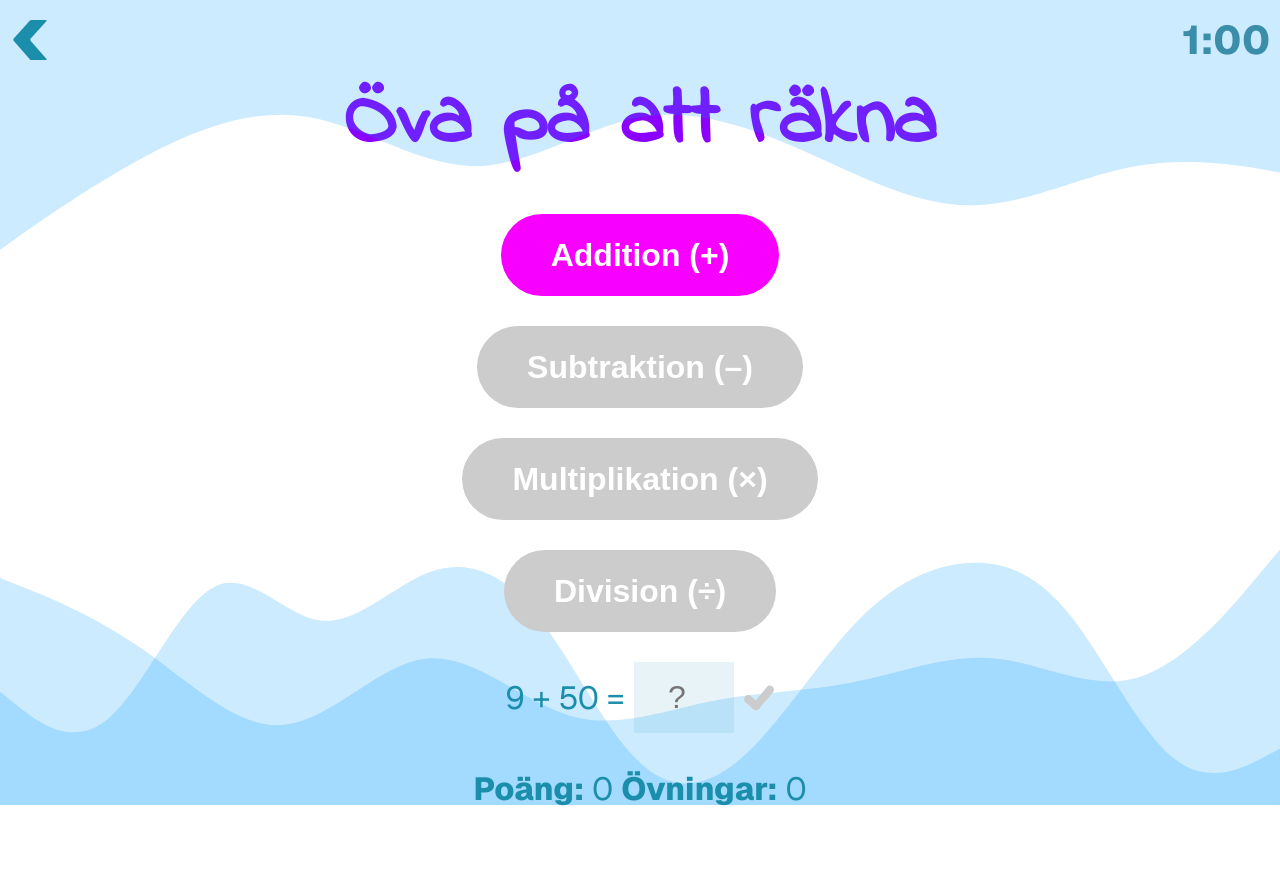
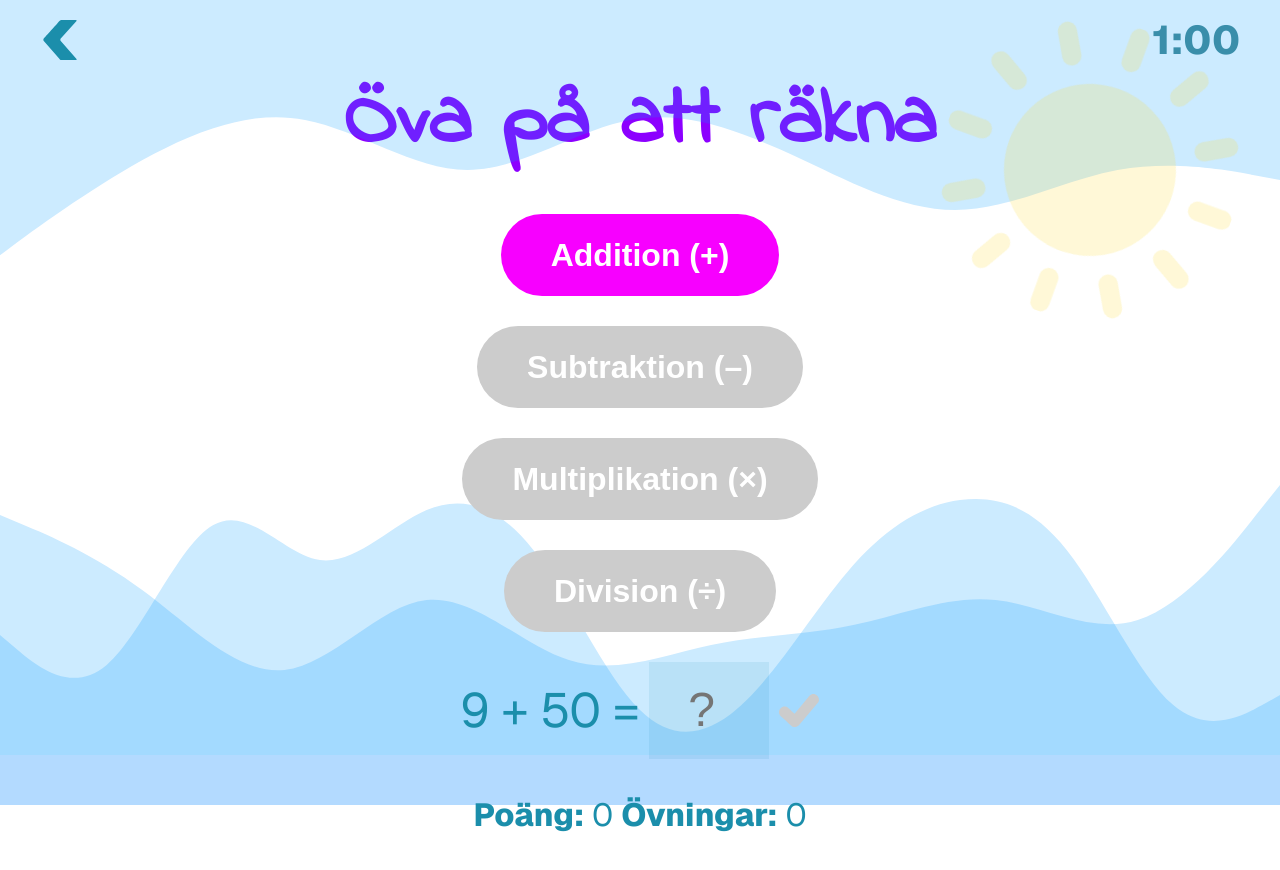
Before and after one commit to calmfors/word-app, a Next.js app: page /math in a window 1280 px wide. Before the commit the page ends 844 px from the top, so only its background shows below. Built offline with nearby package versions, Linux system fonts and the light colour scheme; no server answers.

Commit message:
Add some design elements

```diff
--- a/src/app/components/Header.js
+++ b/src/app/components/Header.js
@@ -3,7 +3,7 @@ import React, { useEffect, useState } from 'react';
 import styles from "../subpages.module.css";
 import { useRouter } from 'next/navigation';
 
-export default function Header({timer, setTimer, startTimer, duration, keyboardOpen, intervalRef}) {
+export default function Header({ timer, setTimer, startTimer, duration, keyboardOpen, intervalRef }) {
   const router = useRouter();
 
   useEffect(() => {
@@ -28,14 +28,17 @@ export default function Header({timer, setTimer, startTimer, duration, keyboardO
 
   return (
     <header className={`${styles.header} ${keyboardOpen && window.innerWidth < 768 ? styles.keyboardOpen : ''}`}>
-      <svg xmlns="http://www.w3.org/2000/svg" viewBox="0 0 1440 320">
+      <svg xmlns="http://www.w3.org/2000/svg" viewBox="0 0 1440 320" preserveAspectRatio="none">
         <path fill="#0099ff" d="M0,288L30,266.7C60,245,120,203,180,170.7C240,139,300,117,360,128C420,139,480,181,540,181.3C600,181,660,139,720,128C780,117,840,139,900,165.3C960,192,1020,224,1080,224C1140,224,1200,192,1260,181.3C1320,171,1380,181,1410,186.7L1440,192L1440,0L1410,0C1380,0,1320,0,1260,0C1200,0,1140,0,1080,0C1020,0,960,0,900,0C840,0,780,0,720,0C660,0,600,0,540,0C480,0,420,0,360,0C300,0,240,0,180,0C120,0,60,0,30,0L0,0Z"></path>
       </svg>
-      <button className={styles.backButton} onClick={() => router.back()}></button>
-      <div className={styles.timer}>
-        <span>
-          {Math.floor(timer / 60)}:{timer % 60 < 10 ? `0${timer % 60}` : timer % 60}
-        </span>
+      <div className={styles.widthLimiter}>
+        <svg id="sun" fill="#fcdb33" data-name="Layer 1" xmlns="http://www.w3.org/2000/svg" viewBox="0 0 122.88 122.88"><path d="M30,13.21A3.93,3.93,0,1,1,36.8,9.27L41.86,18A3.94,3.94,0,1,1,35.05,22L30,13.21Zm31.45,13A35.23,35.23,0,1,1,36.52,36.52,35.13,35.13,0,0,1,61.44,26.2ZM58.31,4A3.95,3.95,0,1,1,66.2,4V14.06a3.95,3.95,0,1,1-7.89,0V4ZM87.49,10.1A3.93,3.93,0,1,1,94.3,14l-5.06,8.76a3.93,3.93,0,1,1-6.81-3.92l5.06-8.75ZM109.67,30a3.93,3.93,0,1,1,3.94,6.81l-8.75,5.06a3.94,3.94,0,1,1-4-6.81L109.67,30Zm9.26,28.32a3.95,3.95,0,1,1,0,7.89H108.82a3.95,3.95,0,1,1,0-7.89Zm-6.15,29.18a3.93,3.93,0,1,1-3.91,6.81l-8.76-5.06A3.93,3.93,0,1,1,104,82.43l8.75,5.06ZM92.89,109.67a3.93,3.93,0,1,1-6.81,3.94L81,104.86a3.94,3.94,0,0,1,6.81-4l5.06,8.76Zm-28.32,9.26a3.95,3.95,0,1,1-7.89,0V108.82a3.95,3.95,0,1,1,7.89,0v10.11Zm-29.18-6.15a3.93,3.93,0,0,1-6.81-3.91l5.06-8.76A3.93,3.93,0,1,1,40.45,104l-5.06,8.75ZM13.21,92.89a3.93,3.93,0,1,1-3.94-6.81L18,81A3.94,3.94,0,1,1,22,87.83l-8.76,5.06ZM4,64.57a3.95,3.95,0,1,1,0-7.89H14.06a3.95,3.95,0,1,1,0,7.89ZM10.1,35.39A3.93,3.93,0,1,1,14,28.58l8.76,5.06a3.93,3.93,0,1,1-3.92,6.81L10.1,35.39Z" /></svg>
+        <button className={styles.backButton} onClick={() => router.back()}></button>
+        <div className={styles.timer} style={{ color: timer < 11 ? 'red' : '' }}>
+          <span>
+            {Math.floor(timer / 60)}:{timer % 60 < 10 ? `0${timer % 60}` : timer % 60}
+          </span>
+        </div>
       </div>
     </header>
   );
--- a/src/app/globals.css
+++ b/src/app/globals.css
@@ -41,10 +41,20 @@ footer {
   right: 0;
   width: 100%;
   z-index: -1;
+
+}
+
+footer div {
+  background-color: #b3daff;
+  height: 50px;
+  width: 100%;
 }
 
 footer svg {
   position: absolute;
-  bottom: 0;
+  bottom: 50px;
+  height: min(300px, calc(100vw / 3));
+  min-height: 150px;
+  width: 100vw;
   opacity: 0.2;
 }
--- a/src/app/layout.js
+++ b/src/app/layout.js
@@ -27,10 +27,10 @@ export default function RootLayout({ children }) {
       <body className={`${geistSans.variable} ${geistMono.variable}`}>
         {children}
         <footer>
-          <svg xmlns="http://www.w3.org/2000/svg" viewBox="0 0 1440 320">
+          <svg xmlns="http://www.w3.org/2000/svg" viewBox="0 0 1440 320" preserveAspectRatio="none">
             <path fill="#0099ff" d="M0,64L26.7,74.7C53.3,85,107,107,160,144C213.3,181,267,235,320,229.3C373.3,224,427,160,480,154.7C533.3,149,587,203,640,218.7C693.3,235,747,213,800,202.7C853.3,192,907,192,960,181.3C1013.3,171,1067,149,1120,154.7C1173.3,160,1227,192,1280,176C1333.3,160,1387,96,1413,64L1440,32L1440,320L1413.3,320C1386.7,320,1333,320,1280,320C1226.7,320,1173,320,1120,320C1066.7,320,1013,320,960,320C906.7,320,853,320,800,320C746.7,320,693,320,640,320C586.7,320,533,320,480,320C426.7,320,373,320,320,320C266.7,320,213,320,160,320C106.7,320,53,320,27,320L0,320Z"></path>
           </svg>
-          <svg xmlns="http://www.w3.org/2000/svg" viewBox="0 0 1440 320">
+          <svg xmlns="http://www.w3.org/2000/svg" viewBox="0 0 1440 320" preserveAspectRatio="none">
             <path fill="#0099ff" d="M0,192L20,208C40,224,80,256,120,224C160,192,200,96,240,74.7C280,53,320,107,360,112C400,117,440,75,480,58.7C520,43,560,53,600,101.3C640,149,680,235,720,272C760,309,800,299,840,261.3C880,224,920,160,960,117.3C1000,75,1040,53,1080,48C1120,43,1160,53,1200,101.3C1240,149,1280,235,1320,266.7C1360,299,1400,277,1420,266.7L1440,256L1440,320L1420,320C1400,320,1360,320,1320,320C1280,320,1240,320,1200,320C1160,320,1120,320,1080,320C1040,320,1000,320,960,320C920,320,880,320,840,320C800,320,760,320,720,320C680,320,640,320,600,320C560,320,520,320,480,320C440,320,400,320,360,320C320,320,280,320,240,320C200,320,160,320,120,320C80,320,40,320,20,320L0,320Z"></path>
           </svg>
           <div></div>
--- a/src/app/math/page.js
+++ b/src/app/math/page.js
@@ -209,7 +209,7 @@ export default function MathProblems() {
           <label htmlFor="answer" className={styles.hidden}>Svar:</label>
           <input ref={inputRef} id="answer" type="number" placeholder="?" value={answer} onChange={(e) => setAnswer(e.target.value)} onKeyUp={(e) => e.key === 'Enter' && correctAnswer === null && timer > 0 && checkAnswer()} onClick={() => setStartTimer(true)} onFocus={() => setKeyboardOpen(true)} onBlur={() => setKeyboardOpen(false)} />
           <button className={styles.checkmark} onClick={checkAnswer} disabled={!answer || timer === 0} >
-            <svg width="30" height="30" fill={answer ? '#10a64a' : '#ccc'} id="Layer_1" data-name="Layer 1" xmlns="http://www.w3.org/2000/svg" viewBox="0 0 122.88 101.6"><defs></defs><title>tick-green</title><path d="M4.67,67.27c-14.45-15.53,7.77-38.7,23.81-24C34.13,48.4,42.32,55.9,48,61L93.69,5.3c15.33-15.86,39.53,7.42,24.4,23.36L61.14,96.29a17,17,0,0,1-12.31,5.31h-.2a16.24,16.24,0,0,1-11-4.26c-9.49-8.8-23.09-21.71-32.91-30v0Z" /></svg>
+            <svg fill={answer ? '#10a64a' : '#ccc'} id="Layer_1" data-name="Layer 1" xmlns="http://www.w3.org/2000/svg" viewBox="0 0 122.88 101.6"><defs></defs><title>tick-green</title><path d="M4.67,67.27c-14.45-15.53,7.77-38.7,23.81-24C34.13,48.4,42.32,55.9,48,61L93.69,5.3c15.33-15.86,39.53,7.42,24.4,23.36L61.14,96.29a17,17,0,0,1-12.31,5.31h-.2a16.24,16.24,0,0,1-11-4.26c-9.49-8.8-23.09-21.71-32.91-30v0Z" /></svg>
           </button>
         </div>
           : <p>Laddar...</p>}
--- a/src/app/page.module.css
+++ b/src/app/page.module.css
@@ -31,7 +31,7 @@
   margin-bottom: 20px
 }
 
-.main > h1 {
+.main>h1 {
   margin-top: 80px;
 }
 
@@ -138,19 +138,19 @@
 }
 
 .main ul li:nth-child(1) {
-  animation-delay: 2s;
+  animation-delay: 1s;
 }
 
 .main ul li:nth-child(2) {
-  animation-delay: 2.2s;
+  animation-delay: 1.2s;
 }
 
 .main ul li:nth-child(3) {
-  animation-delay: 2.4s;
+  animation-delay: 1.4s;
 }
 
 .main ul li:nth-child(4) {
-  animation-delay: 2.6s;
+  animation-delay: 1.6s;
 }
 
 .main ul.wordListNoSound {
@@ -269,15 +269,19 @@ button.speaker:hover {
 }
 
 .main .problem input {
-  font-size: 32px;
+  font-size: 48px;
   line-height: 1.6;
   margin-left: 10px;
   padding: 10px;
-  width:100px;
-  border:none;
+  width: 120px;
+  border: none;
   background-color: rgba(27, 142, 171, 0.1);
   color: #1b8eab;
   text-align: center;
+}
+
+.main .problem p {
+  font-size: 48px;
 }
 
 .main .problem input:focus-visible {
@@ -287,13 +291,15 @@ button.speaker:hover {
 .main .problem input:focus::placeholder {
   color: transparent;
 }
+
 .main button.checkmark {
   background-color: transparent;
-  padding:0;
-  width: 30px;
-  height: 30px;
+  padding: 0;
+  width: 40px;
+  height: 40px;
   margin-left: 10px;
 }
+
 @keyframes slideInFromLeft {
   from {
     transform: translateX(-150%);
@@ -309,7 +315,7 @@ button.speaker:hover {
 
 @media (max-width: 768px) {
   .page {
-    padding: 0px 10px;
+    padding: 0px 10px 30px;
   }
 
   .main {
@@ -334,6 +340,31 @@ button.speaker:hover {
 
   .problem {
     margin: 20px 0;
+  }
+
+  .main .problem input {
+    font-size: 32px;
+    width: 100px;
+  }
+
+  .main .problem input::-webkit-inner-spin-button,
+    .main .problem input::-webkit-outer-spin-button {
+    -webkit-appearance: none;
+    -moz-appearance: none;
+    appearance: none;
+    margin: 0; }
+/*
+  .main .problem input[type=number] {
+    -moz-appearance: textfield;
+  } */
+
+  .main .problem .checkmark {
+    width: 30px;
+    height: 30px;
+  }
+
+  .main .problem p {
+    font-size: 32px;
   }
 
   .main p .word {
--- a/src/app/subpages.module.css
+++ b/src/app/subpages.module.css
@@ -1,9 +1,6 @@
 .header {
   position: fixed;
-  display: flex;
-  align-items: center;
-  justify-content: space-between;
-  width: 100%;
+  width: 100vw;
   padding: 20px 10px;
   z-index: 10;
 }
@@ -13,9 +10,32 @@
   top: 0;
   left: -20px;
   right: -20px;
-  opacity:0;
+  opacity: 0;
   animation: slideInFromTop 0.6s cubic-bezier(0.23, 1, 0.32, 1) forwards;
   animation-delay: 0.2s;
+  height: min(300px, calc(100vw / 2));
+  width: calc(100% + 20px);
+  min-height: 150px;
+}
+
+.widthLimiter {
+  display: flex;
+  align-items: center;
+  justify-content: space-between;
+  width: 100%;
+  max-width: 1200px;
+  margin: 0 auto;
+  position: relative;
+}
+
+.widthLimiter svg {
+  width: 300px;
+  height: 300px;
+  opacity: 0;
+  right: 0;
+  left: unset;
+  animation: slideInFromTop 2s cubic-bezier(0.23, 1, 0.32, 1) forwards,
+    rotateBackAndForth 8s ease-in-out 1.6s infinite alternate;
 }
 
 .backButton {
@@ -58,16 +78,16 @@ p.incorrect {
   animation: slideInFromLeft 0.6s cubic-bezier(0.23, 1, 0.32, 1) forwards;
   animation-delay: 0;
   position: absolute;
-  top: 60px;
+  top: 0;
   left: 0;
   right: 0;
-  bottom: 0;
+  height: 100vh;
   background-color: rgba(255, 255, 255, 0.8);
   display: flex;
   align-items: center;
   justify-content: center;
-  z-index: 10;
-  padding-bottom: 80px;
+  z-index: 20;
+  padding: 0 10px 80px;
 }
 
 p.correct {
@@ -140,6 +160,7 @@ p.incorrect {
   border-collapse: collapse;
   width: 100%;
   max-width: 400px;
+  animation: slideInFromBottom 0.6s cubic-bezier(0.23, 1, 0.32, 1) forwards;
 }
 
 .highscoreTable th,
@@ -181,6 +202,33 @@ p.incorrect {
 .highscoreTable td[data-type="division"] {
   color: #f9a825;
 }
+
+@keyframes slideInFromBottom {
+  from {
+    transform: translateY(150%);
+    opacity: 0;
+  }
+
+  to {
+    transform: translateY(0);
+    opacity: 1;
+  }
+}
+
+@keyframes rotateBackAndForth {
+  0% {
+    transform: rotate(0deg);
+  }
+
+  50% {
+    transform: rotate(20deg);
+  }
+
+  100% {
+    transform: rotate(-20deg);
+  }
+}
+
 
 @keyframes slideInFromTop {
   from {
@@ -233,7 +281,14 @@ p.incorrect {
     line-height: 1 !important;
   }
 
-  .header {
-    width: 100vw;
+  .enterName label {
+    font-size: 48px;
+  }
+
+  .widthLimiter svg {
+    width: 200px;
+    height: 200px;
+    right: -20px;
+    top: -20px;
   }
 }
```
